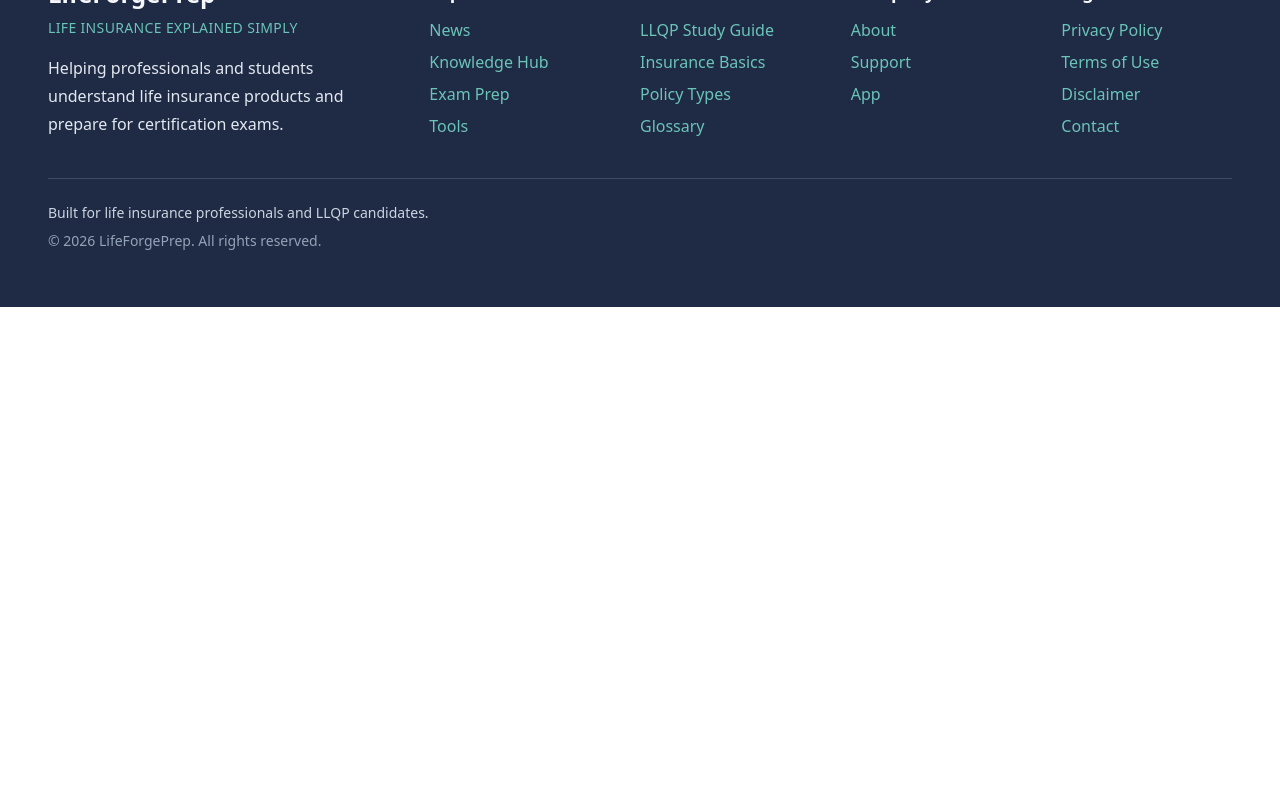
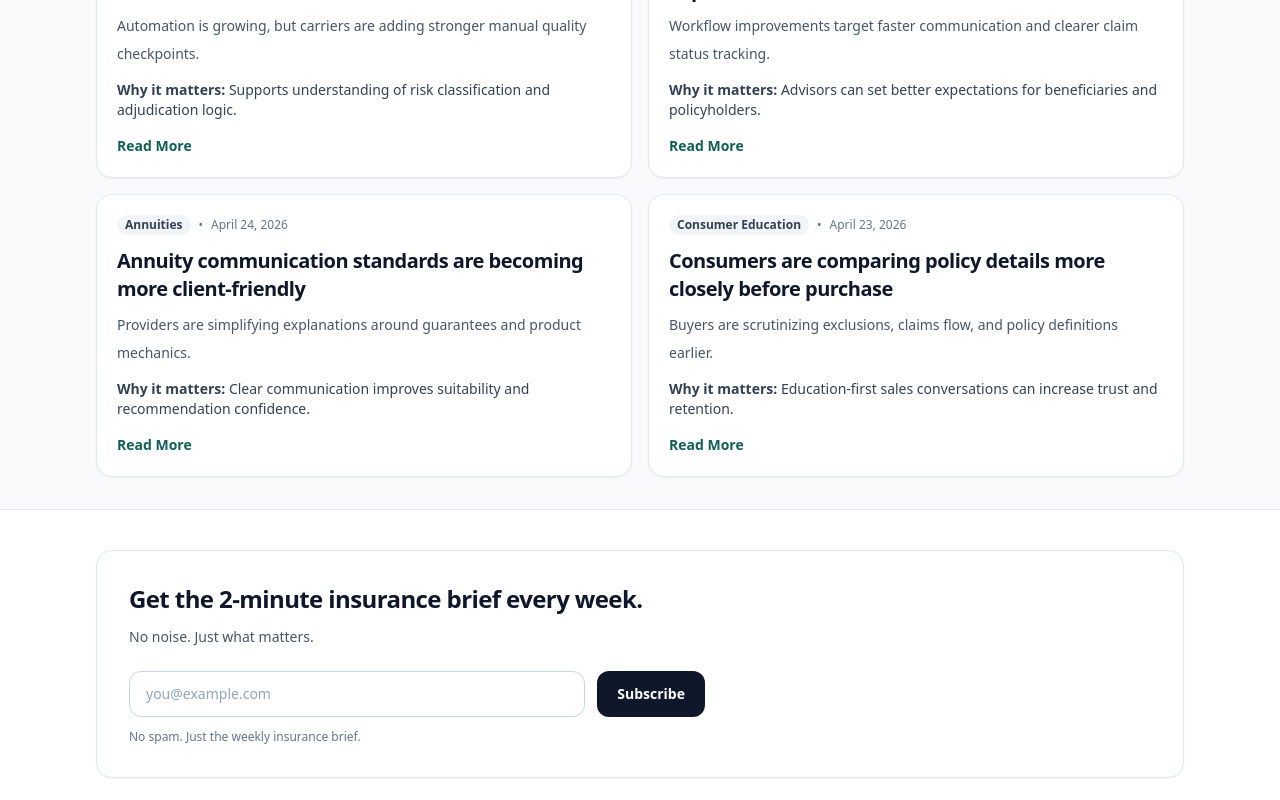
Before and after one commit to jfitz80/LifeForgeStudyPrep, a Next.js app: page /news in a window 1280 px wide. Shown: the part 1820-2620 px from the top of the page. Before the commit the page ends 2127 px from the top, so only its background shows below. Built offline with nearby package versions, Linux system fonts and the light colour scheme.

Commit message:
Refactor news page and improve NewsletterSignup component
Refactor news page to include new types and update article structure. Enhance NewsletterSignup component with form handling.

```diff
--- a/app/news/page.tsx
+++ b/app/news/page.tsx
@@ -1,9 +1,7 @@
 'use client';
 
 import Link from 'next/link';
-import { useMemo, useState } from 'react';
-import NewsletterSignup from '@/components/news/NewsletterSignup';
-import NewsArticleCard, { NewsCardItem, NewsCategory } from '@/components/news/NewsArticleCard';
+import { FormEvent, useMemo, useState } from 'react';
 
 type BriefItem = {
   headline: string;
@@ -11,7 +9,24 @@ type BriefItem = {
   why: string;
 };
 
+type NewsCategory =
+  | 'Life Insurance'
+  | 'Annuities'
+  | 'Regulation'
+  | 'Industry Trends'
+  | 'Claims'
+  | 'Consumer Education';
+
 type CategoryTab = 'All' | NewsCategory;
+
+type NewsItem = {
+  category: NewsCategory;
+  title: string;
+  date: string;
+  summary: string;
+  whyItMatters?: string;
+  href: string;
+};
 
 const categories: CategoryTab[] = [
   'All',
@@ -55,7 +70,7 @@ const featuredInsight = {
   href: '/news/claims-communication-consumer-pain-point'
 };
 
-const articles: NewsCardItem[] = [
+const articles: NewsItem[] = [
   {
     category: 'Life Insurance',
     title: 'Term product comparisons are shifting in 2026',
@@ -106,11 +121,60 @@ const articles: NewsCardItem[] = [
   }
 ];
 
-export const metadata = {
-  title: 'News | LifeForge Insurance Prep',
-  description:
-    'Life insurance digest with product trends, regulation updates, and practical exam-prep relevance.'
-};
+function NewsletterSignup({
+  title,
+  subtitle,
+  buttonLabel
+}: {
+  title: string;
+  subtitle: string;
+  buttonLabel: string;
+}) {
+  const [email, setEmail] = useState('');
+  const [status, setStatus] = useState<'idle' | 'success' | 'error'>('idle');
+
+  function onSubmit(e: FormEvent<HTMLFormElement>) {
+    e.preventDefault();
+
+    if (!email || !email.includes('@')) {
+      setStatus('error');
+      return;
+    }
+
+    // TODO: connect to Kit/Mailchimp/Resend
+    setStatus('success');
+    setEmail('');
+  }
+
+  return (
+    <section className="rounded-2xl border border-slate-200 bg-white p-6 shadow-sm sm:p-8">
+      <h2 className="text-2xl font-bold tracking-tight text-slate-900">{title}</h2>
+      <p className="mt-2 text-sm leading-7 text-slate-600">{subtitle}</p>
+
+      <form onSubmit={onSubmit} className="mt-5 flex w-full max-w-xl flex-col gap-3 sm:flex-row">
+        <input
+          type="email"
+          value={email}
+          onChange={(e) => setEmail(e.target.value)}
+          placeholder="you@example.com"
+          className="w-full rounded-xl border border-slate-300 bg-white px-4 py-3 text-sm text-slate-900 placeholder:text-slate-400 focus:border-brand-500 focus:outline-none"
+          required
+        />
+        <button
+          type="submit"
+          className="rounded-xl bg-slate-900 px-5 py-3 text-sm font-semibold text-white transition hover:bg-slate-700"
+        >
+          {buttonLabel}
+        </button>
+      </form>
+
+      <p className="mt-3 text-xs text-slate-500">No spam. Just the weekly insurance brief.</p>
+
+      {status === 'success' ? <p className="mt-2 text-sm text-emerald-700">Thanks — you’re subscribed.</p> : null}
+      {status === 'error' ? <p className="mt-2 text-sm text-rose-700">Please enter a valid email address.</p> : null}
+    </section>
+  );
+}
 
 export default function NewsPage() {
   const [activeCategory, setActiveCategory] = useState<CategoryTab>('All');
@@ -134,7 +198,6 @@ export default function NewsPage() {
 
           <div className="mt-7 grid gap-3 sm:grid-cols-[minmax(0,1fr)_auto] sm:items-end">
             <NewsletterSignup
-              compact
               title=""
               subtitle=""
               buttonLabel="Get the Weekly Digest"
@@ -213,8 +276,24 @@ export default function NewsPage() {
           </div>
         ) : (
           <div className="grid gap-4 md:grid-cols-2">
-            {filteredArticles.map((article) => (
-              <NewsArticleCard key={`${article.title}-${article.date}`} item={article} />
+            {filteredArticles.map((item) => (
+              <article key={`${item.title}-${item.date}`} className="rounded-2xl border border-slate-200 bg-white p-5 shadow-sm">
+                <div className="flex items-center gap-2 text-xs text-slate-500">
+                  <span className="rounded-full bg-slate-100 px-2 py-0.5 font-semibold text-slate-700">{item.category}</span>
+                  <span>•</span>
+                  <span>{item.date}</span>
+                </div>
+                <h3 className="mt-3 text-xl font-bold tracking-tight text-slate-900">{item.title}</h3>
+                <p className="mt-2 text-sm leading-7 text-slate-600">{item.summary}</p>
+                {item.whyItMatters ? (
+                  <p className="mt-3 text-sm text-slate-700">
+                    <span className="font-semibold">Why it matters:</span> {item.whyItMatters}
+                  </p>
+                ) : null}
+                <Link href={item.href} className="mt-4 inline-flex text-sm font-semibold text-brand-700 hover:text-brand-900">
+                  Read More
+                </Link>
+              </article>
             ))}
           </div>
         )}
@@ -222,7 +301,11 @@ export default function NewsPage() {
 
       <section className="border-y border-slate-200 bg-white">
         <div className="mx-auto max-w-6xl px-4 py-10 sm:px-6 lg:px-8">
-          <NewsletterSignup />
+          <NewsletterSignup
+            title="Get the 2-minute insurance brief every week."
+            subtitle="No noise. Just what matters."
+            buttonLabel="Subscribe"
+          />
         </div>
       </section>
 
@@ -235,16 +318,10 @@ export default function NewsPage() {
             LifeForgePrep connects real insurance trends to the concepts learners need to understand.
           </p>
           <div className="mt-5 flex flex-col gap-3 sm:flex-row">
-            <Link
-              href="/free-practice"
-              className="inline-flex items-center justify-center rounded-xl bg-brand-600 px-5 py-3 text-sm font-semibold text-white hover:bg-brand-700"
-            >
+            <Link href="/free-practice" className="inline-flex items-center justify-center rounded-xl bg-brand-600 px-5 py-3 text-sm font-semibold text-white hover:bg-brand-700">
               Start Free Practice
             </Link>
-            <Link
-              href="/exam-prep"
-              className="inline-flex items-center justify-center rounded-xl border border-slate-300 bg-white px-5 py-3 text-sm font-semibold text-slate-900 hover:bg-slate-100"
-            >
+            <Link href="/exam-prep" className="inline-flex items-center justify-center rounded-xl border border-slate-300 bg-white px-5 py-3 text-sm font-semibold text-slate-900 hover:bg-slate-100">
               Explore Exam Prep
             </Link>
           </div>
```
